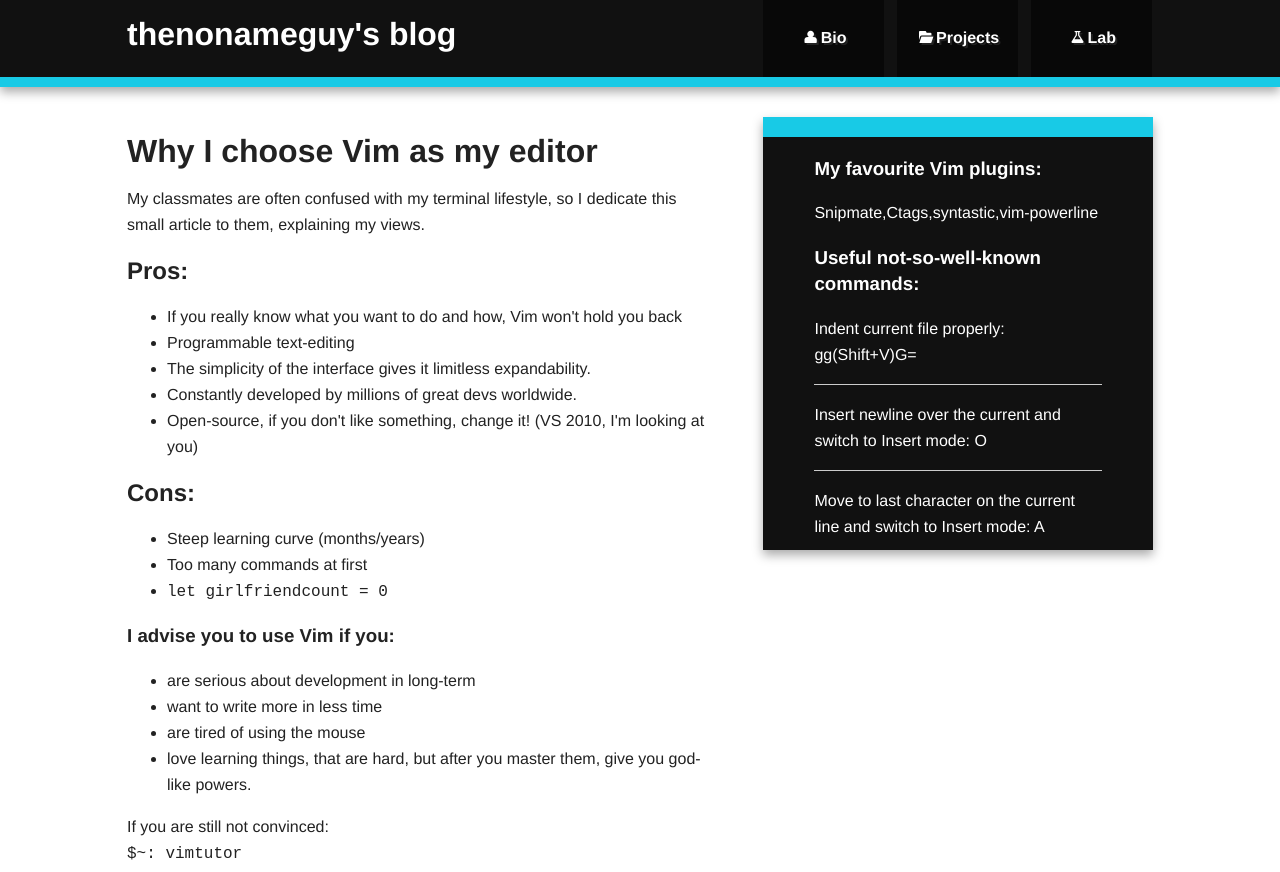
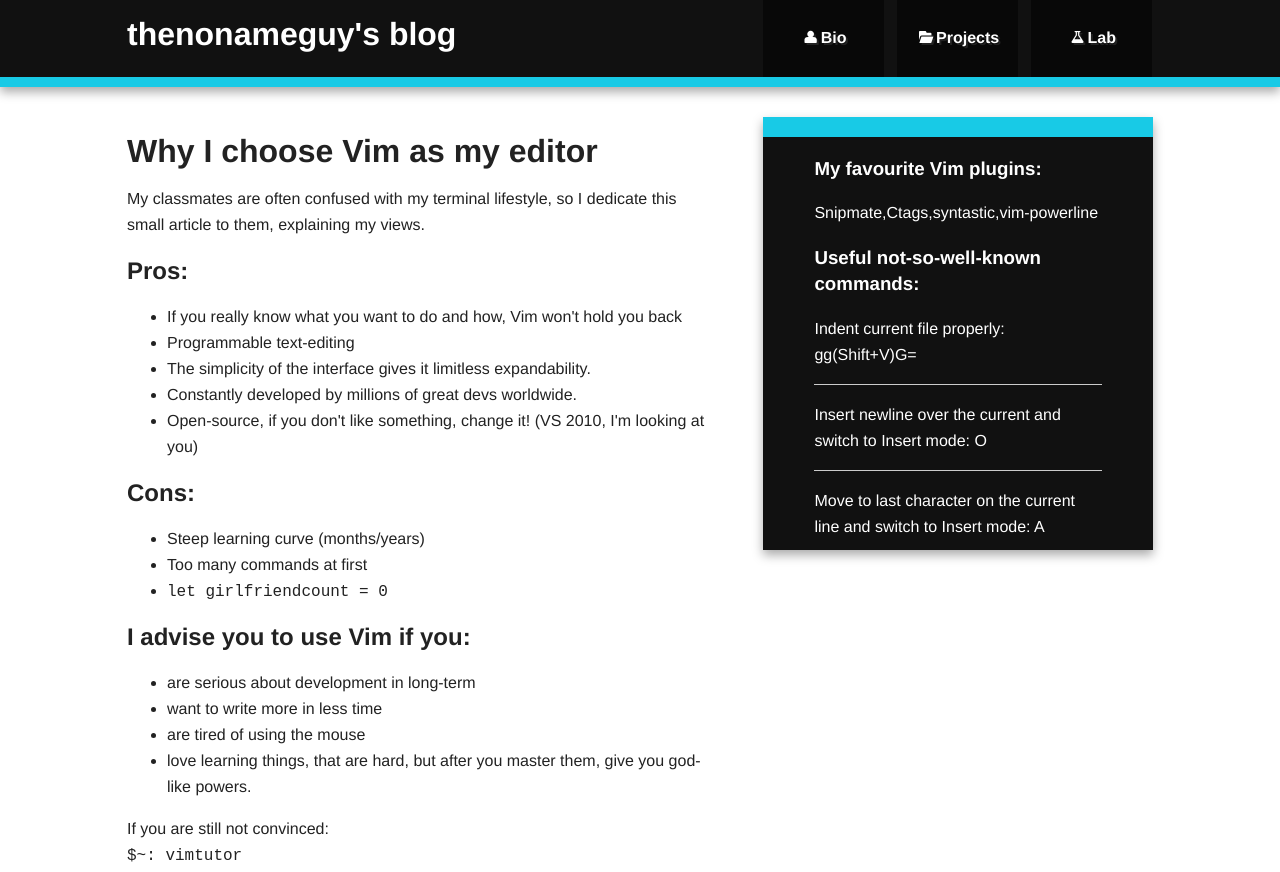
Before and after one commit to thenonameguy/thenonameguy.github.com, a plain HTML site: page index.html in a window 1280 px wide. Shown: the top 872 px of the page. Drawn offline with Linux system fonts and the light colour scheme.

Commit message:
Fixed heading size in article footer

```diff
--- a/index.html
+++ b/index.html
@@ -54,7 +54,7 @@
 						<li><code>let girlfriendcount = 0</code></li>
                     </section>
                     <footer>
-					<h3>I advise you to use Vim if you:</h3>
+					<h2>I advise you to use Vim if you:</h2>
 					<ul>
 						<li>are serious about development in long-term</li>
 						<li>want to write more in less time</li>
```
